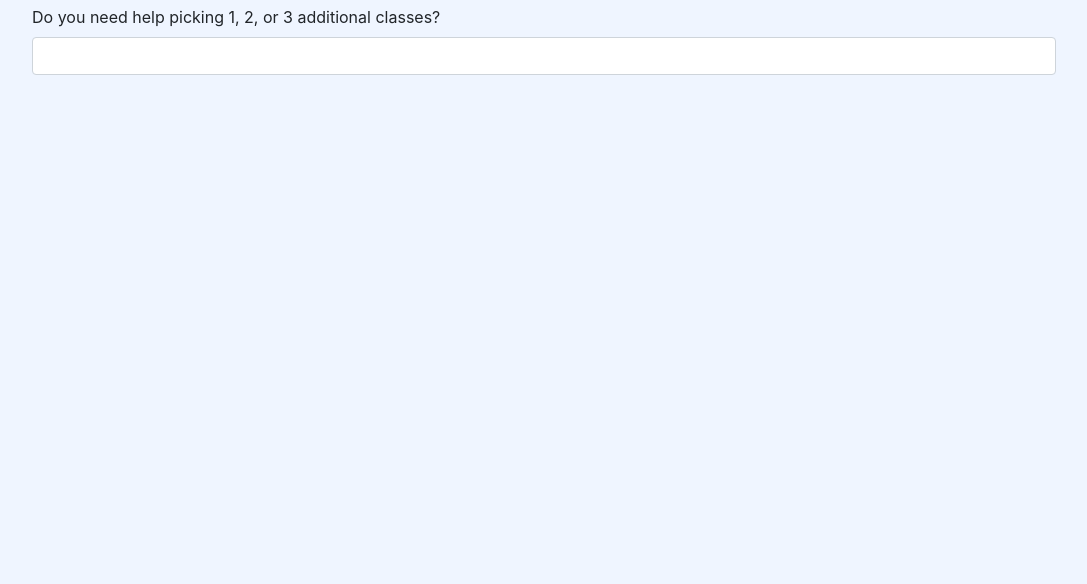
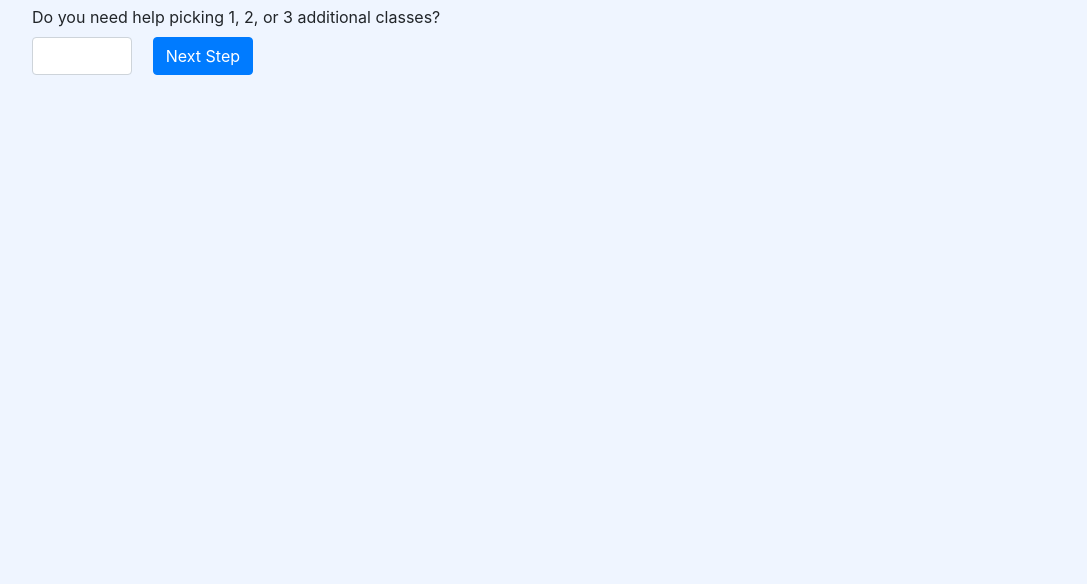
Before and after one commit to TdhyunK/schdlr, a React app: page / in a window 1280 px wide. Shown: the part 216-800 px from the top of the page, without its empty margins (96-1183 px from the left). Built offline with nearby package versions, Linux system fonts and the light colour scheme.

Commit message:
Working action and reducer.

```diff
--- a/package.json
+++ b/package.json
@@ -62,13 +62,18 @@
     "whatwg-fetch": "1.0.0"
   },
   "dependencies": {
+    "axios": "^0.17.1",
+    "bootstrap": "^4.0.0",
     "react": "^15.3.1",
     "react-addons-css-transition-group": "^15.3.2",
     "react-dom": "^15.3.1",
     "react-redux": "^4.4.5",
     "react-router": "^2.8.0",
+    "react-router-dom": "^4.2.2",
     "react-router-redux": "^4.0.5",
     "redux": "^3.6.0",
+    "redux-form": "^7.2.3",
+    "redux-promise": "^0.5.3",
     "redux-thunk": "^2.1.0"
   },
   "scripts": {
--- a/src/actions/index.js
+++ b/src/actions/index.js
@@ -2,7 +2,9 @@ import axios from 'axios';
 
 export const NUM_FORMS = "NUM_FORMS";
 
-export function numForms( numOfForms ){
- //for loop up to numOfForms to generate redux forms
-    console.log("num forms triggered");
+export function createForms ( numOfForms ){
+    return{
+        type: NUM_FORMS,
+        payload: numOfForms
+    };
 }
--- a/src/assets/css/styles.css
+++ b/src/assets/css/styles.css
@@ -1,5 +1,10 @@
 #schdlr {
     color: #2b7cff;
+}
+
+#numForms{
+    max-width: 100px;
+    margin-right:2%;
 }
 
 .leftText {
@@ -8,5 +13,10 @@
 
 .fullScreen {
     height: 100vh;
+    width: 100%;
     background-color: #eff5ff;
 }
+
+.row {
+    margin-left: 0%;
+}
--- a/src/components/app.js
+++ b/src/components/app.js
@@ -2,7 +2,7 @@ import React, { Component } from "react";
 import { Field, reduxForm } from "redux-form";
 //import { Link } from "react-router-dom";
 import { connect } from "react-redux";
-import { numForms } from "../actions/index.js";
+import { createForms } from "../actions/index.js";
 
 class App extends Component {
 
@@ -11,36 +11,45 @@ class App extends Component {
         return(
             <div className="form-group">
                 <label> {field.label} </label>
-                <input className="form-control" type="text" {...field.input}/>
+                <div className="row">
+                    <input id="numForms" className="form-control" type="text" {...field.input}/>
+                    <button type="submit" className="btn btn-primary"> Next Step </button>
+                </div>
                 <div className="text-help">
                 </div>
             </div>
         );
     }
 
-    handleChange = (e) => {
-        console.log("handlle change");
-
+    onSubmit = (values) => {
+        this.props.createForms(values.numForms);
     }
 
 
     render() {
+        const { handleSubmit } = this.props;
 
         return (
             <div className="fullScreen">
                 <div className="leftText">
                         <h1 id="schdlr" > SCHDLR </h1>
-
                         <h4> Let us help you pick your next class schedule </h4>
-                        <Field
-                            label="Do you need help picking 1, 2, or 3 additional classes?"
-                            name="numForms"
-                            component={this.renderField}
-                        />
+                        <form onSubmit={handleSubmit(this.onSubmit)} >
+                            <Field
+                                label="Do you need help picking 1, 2, or 3 additional classes?"
+                                name="numForms"
+                                component={this.renderField}
+                            />
+                        </form>
                 </div>
             </div>
         );
       }
+}
+
+
+function mapStateToProps(state){
+
 }
 
 function validate(values){
@@ -58,4 +67,4 @@ function validate(values){
 export default reduxForm({
     validate,
     form: 'numForms'
-})(connect(null, { numForms })(App));
+})(connect(null, { createForms })(App));
```
Also changed, not shown: 1 other file.
